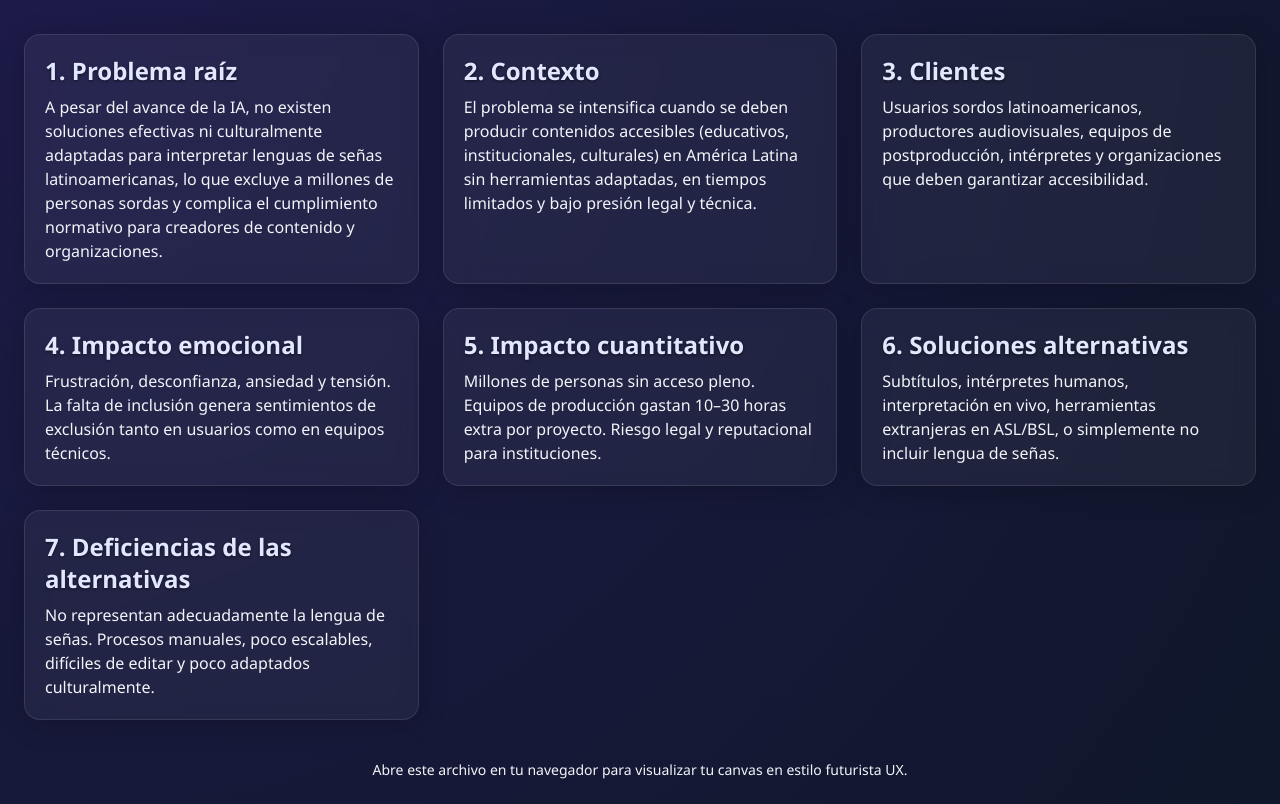
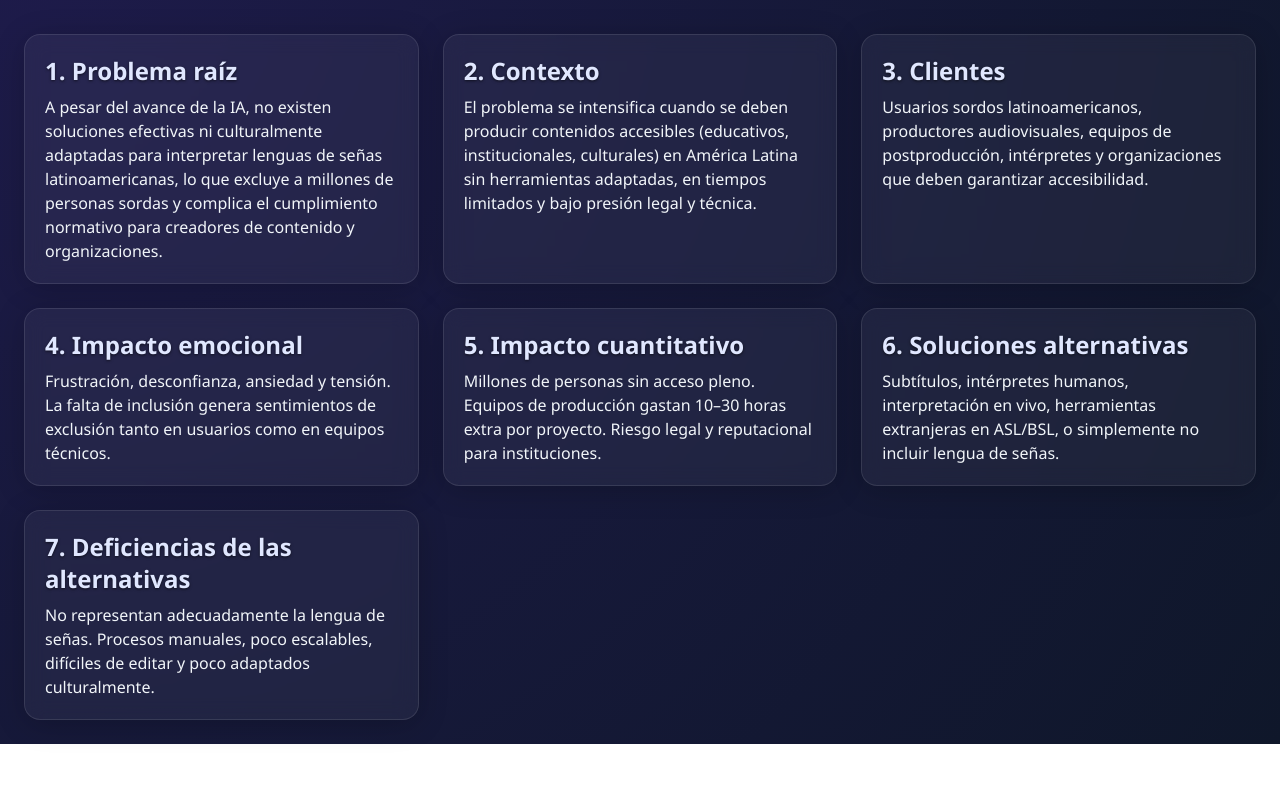
Before and after one commit to mmaammuusshhkkaa/SigmaLatam_R1, a plain HTML site: page index.html in a window 1280 px wide. Shown: the part 70-874 px from the top of the page. After the commit the page ends 814 px from the top, so only its background shows below. Drawn offline with nearby package versions, Linux system fonts and the light colour scheme.

Commit message:
Update index.html

```diff
--- a/index.html
+++ b/index.html
@@ -55,7 +55,6 @@
         <p>No representan adecuadamente la lengua de señas. Procesos manuales, poco escalables, difíciles de editar y poco adaptados culturalmente.</p>
       </div>
     </div>
-    <p class="mt-10 text-center text-sm text-slate-400">Abre este archivo en tu navegador para visualizar tu canvas en estilo futurista UX.</p>
   </div>
 </body>
 </html>
```
